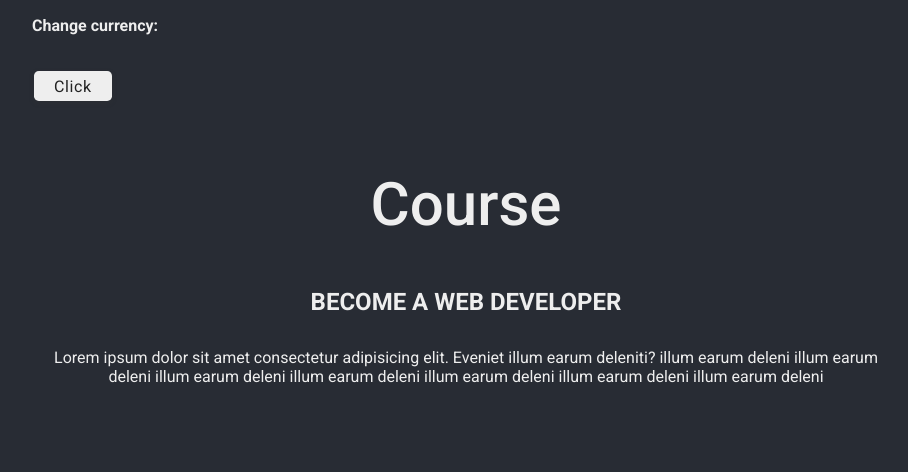
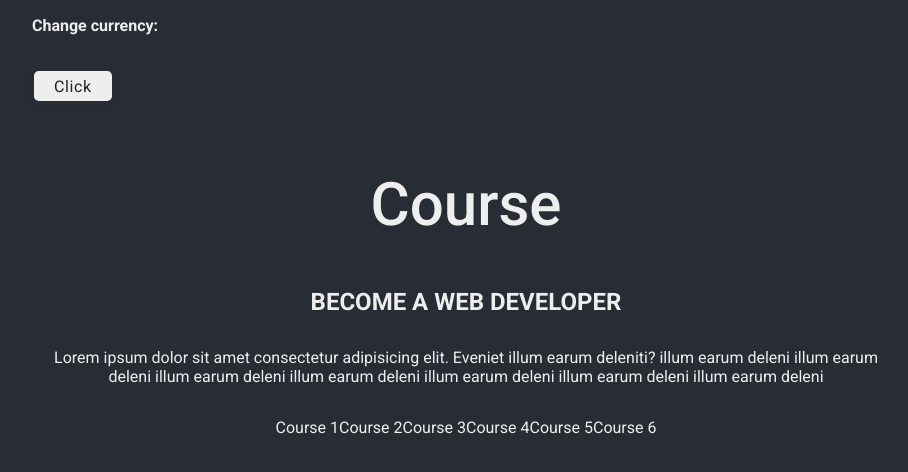
Before and after one commit to Muratozbk/30-react-projects, a React (Create React App) app: page / in a window 1280 px wide. Shown: the top 472 px of the page, without its empty margins (174-1082 px from the left). Built offline with nearby package versions, Linux system fonts and the light colour scheme.

Commit message:
courses comp

```diff
--- a/src/projects/27-course-store/CourseStoreApp.jsx
+++ b/src/projects/27-course-store/CourseStoreApp.jsx
@@ -1,5 +1,6 @@
 import React from 'react'
 import Button from '../components/Button'
+import Courses from './components/Courses'
 
 document.body.style.backgroundColor = "#282c34"
 document.body.style.color = "#eee"
@@ -15,7 +16,7 @@ export default function CourseStoreApp() {
                 }}>Become a web developer</h2>
                 <p>Lorem ipsum dolor sit amet consectetur adipisicing elit. Eveniet illum earum deleniti?  illum earum deleni  illum earum deleni  illum earum deleni  illum earum deleni  illum earum deleni  illum earum deleni  illum earum deleni</p>
             </header>
-            {/* <Courses/>  */}
+            <Courses />
         </div>
     )
 }
--- /dev/null
+++ b/src/projects/27-course-store/components/Courses.jsx
@@ -0,0 +1,16 @@
+import React from 'react'
+
+export default function Courses() {
+    return (
+        <ul className='d-flex mt-2'
+            stye={{ flexWrap: "wrap", gap: "30px" }}>
+
+            <li>Course 1</li>
+            <li>Course 2</li>
+            <li>Course 3</li>
+            <li>Course 4</li>
+            <li>Course 5</li>
+            <li>Course 6</li>
+        </ul>
+    )
+}
```
